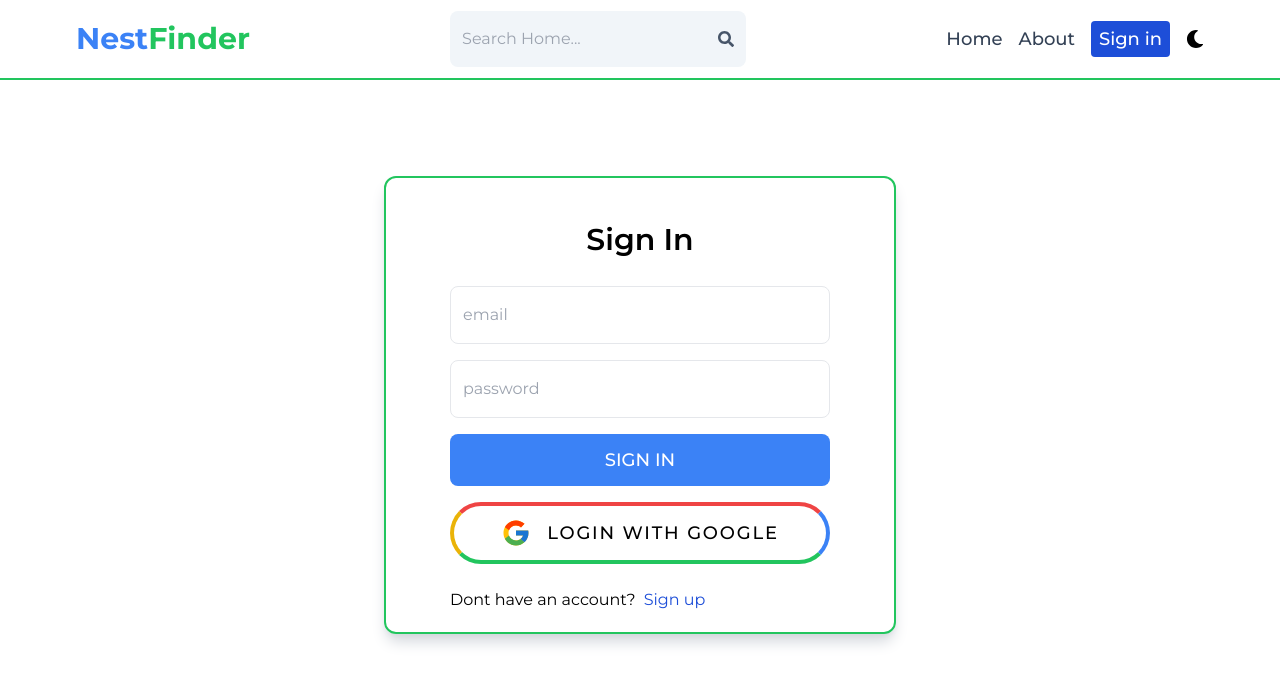
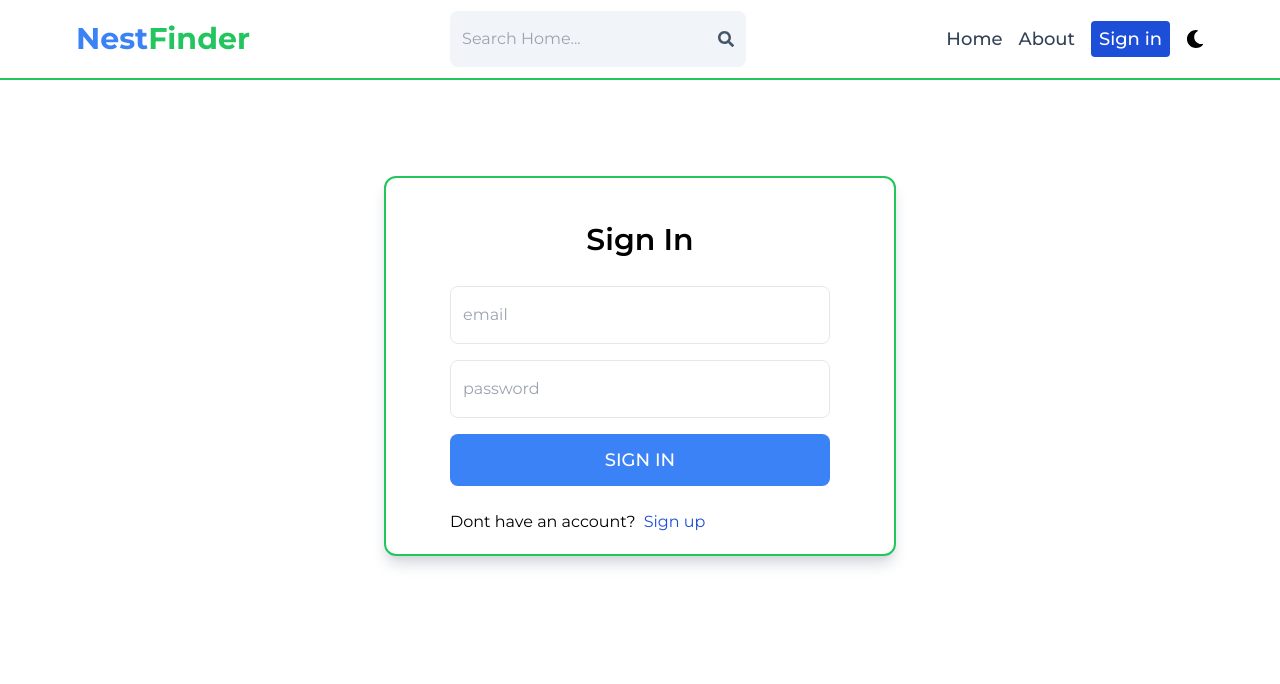
Before and after one commit to Nur-Chowdhury/realEstate, a React (Vite) app in the folder client/: page /login in a window 1280 px wide. Shown: the top 684 px of the page. Built offline with nearby package versions, Linux system fonts and the light colour scheme; no server answers.

Commit message:
deployment prep

```diff
--- a/client/package.json
+++ b/client/package.json
@@ -13,7 +13,6 @@
     "@reduxjs/toolkit": "^2.5.0",
     "@supabase/supabase-js": "^2.56.0",
     "axios": "^1.7.9",
-    "firebase": "^12.1.0",
     "react": "^18.3.1",
     "react-dom": "^18.3.1",
     "react-icons": "^5.4.0",
@@ -21,6 +20,7 @@
     "react-router-dom": "^7.1.1",
     "react-slick": "^0.30.3",
     "react-toastify": "^11.0.3",
+    "realestate": "file:..",
     "redux-persist": "^6.0.0",
     "slick-carousel": "^1.8.1",
     "swiper": "^11.2.1"
--- a/client/src/Components/OAuth.jsx
+++ /dev/null
@@ -1,56 +0,0 @@
-import React from 'react'
-import {FcGoogle} from 'react-icons/fc';
-import { GoogleAuthProvider, getAuth, signInWithPopup } from 'firebase/auth';
-import { useDispatch } from 'react-redux';
-import { useNavigate } from 'react-router-dom';
-import { app } from '../firebase';
-
-
-function OAuth() {
-    const dispatch = useDispatch();
-    const navigate = useNavigate();
-    const handleGoogleClick = async () => {
-        try {
-            const provider = new GoogleAuthProvider();
-            const auth = getAuth(app);
-
-            const result = await signInWithPopup(auth, provider);
-
-            console.log(result);
-
-            const res = await fetch('/api/auth/google', {
-                method: 'POST',
-                headers: {
-                    'Content-Type': 'application/json',
-                },
-                body: JSON.stringify({
-                    name: result.user.displayName,
-                    email: result.user.email,
-                    photo: result.user.photoURL,
-                }),
-            });
-            const data = await res.json();
-            dispatch(signInSuccess(data));
-            navigate('/');
-        } catch (error) {
-            console.log('could not sign in with google', error);
-        }
-    };
-
-  return (
-    <div className="flex justify-center items-center h-full w-full">
-        <button
-            className=" w-full bg-transparent text-black dark:text-white text-lg uppercase p-3 border-4 flex justify-center items-center
-            gap-4 font-medium tracking-widest cursor-pointer group rounded-full border-t-red-500 border-b-green-500 border-l-yellow-500 border-r-blue-500 transition-all duration-500 hover:scale-105"
-            onClick={handleGoogleClick}
-            type='button'
-        >
-            <FcGoogle className="text-3xl" />
-            Login with Google
-        </button>
-    </div>
-
-  );
-}
-
-export default OAuth;
--- a/client/src/firebase.js
+++ /dev/null
@@ -1,17 +0,0 @@
-// Import the functions you need from the SDKs you need
-import { initializeApp } from "firebase/app";
-// TODO: Add SDKs for Firebase products that you want to use
-// https://firebase.google.com/docs/web/setup#available-libraries
-
-// Your web app's Firebase configuration
-const firebaseConfig = {
-  apiKey: "AIzaSyATXlpvHEYZY1SBnguI_3vMbOVyplbboj8",
-  authDomain: "cuet-community.firebaseapp.com",
-  projectId: "cuet-community",
-  storageBucket: "cuet-community.appspot.com",
-  messagingSenderId: "993662351210",
-  appId: "1:993662351210:web:fae9a12632a52124735713"
-};
-
-// Initialize Firebase
-export const app = initializeApp(firebaseConfig);
--- a/client/src/pages/SignIn.jsx
+++ b/client/src/pages/SignIn.jsx
@@ -1,7 +1,6 @@
 import React, { useState } from 'react'
 import Nav from '../Components/Nav'
 import { Link, useNavigate } from 'react-router-dom';
-import OAuth from '../Components/OAuth';
 import { useDispatch, useSelector } from 'react-redux';
 import { signInFailure, signInStart, signInSuccess } from '../redux/slices/userSlice';
 import { toast } from 'react-toastify';
@@ -78,7 +77,6 @@ export default function SignIn() {
                     >
                         {loading ? 'Loading...' : "Sign In"}
                     </button>
-                    <OAuth />
                 </form>
                 <div className='flex gap-2 mt-5'>
                     <p>Dont have an account?</p>
--- a/client/src/pages/SignUp.jsx
+++ b/client/src/pages/SignUp.jsx
@@ -1,6 +1,5 @@
 import { useState } from 'react';
 import { Link, useNavigate } from 'react-router-dom';
-import OAuth from '../Components/OAuth';
 import {toast} from 'react-toastify';
 import Nav from '../Components/Nav'
 
--- a/package.json
+++ b/package.json
@@ -6,7 +6,8 @@
   "type": "module",
   "scripts": {
     "test": "echo \"Error: no test specified\" && exit 1",
-    "start": "nodemon server/index.js"
+    "start": "nodemon server/index.js",
+    "build":"npm install && npm install --prefix client && npm run build --prefix client"
   },
   "keywords": [],
   "author": "Nur",
```
Also changed, not shown: 2 other files (tests, documents, lock files or other folders).
